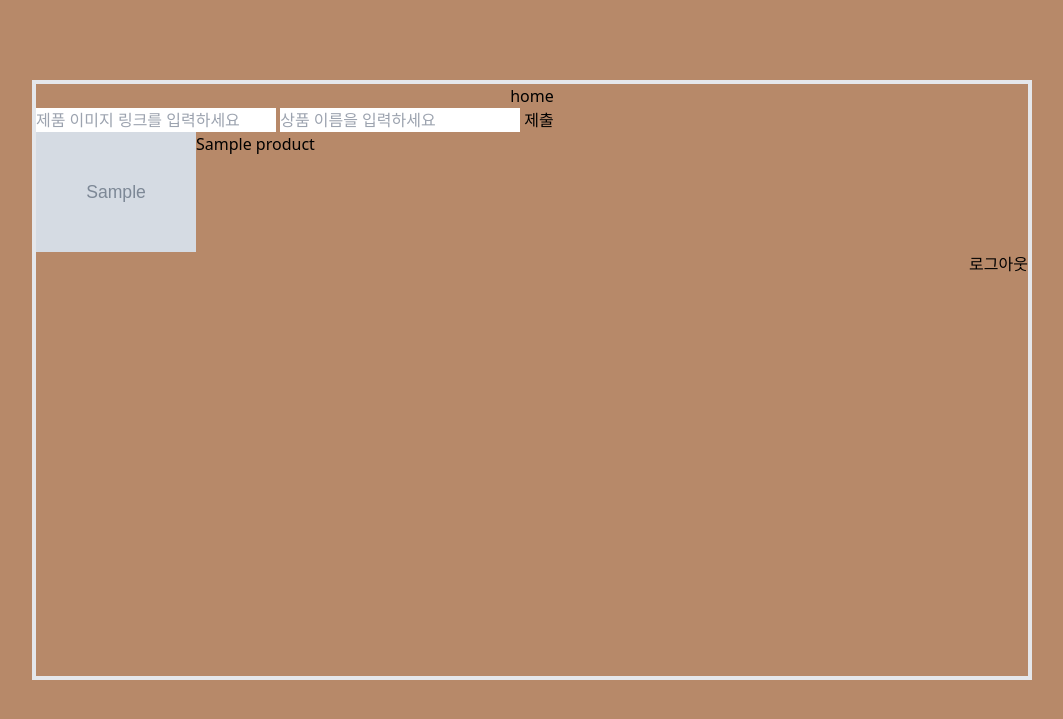
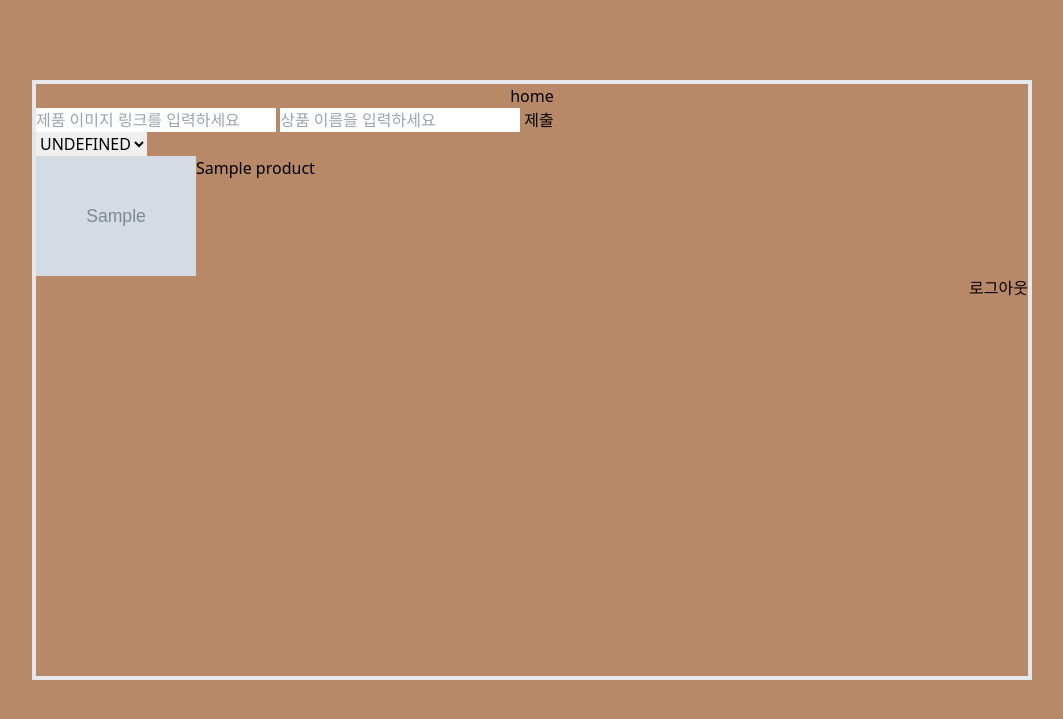
Before and after one commit to yamkant/suitcase, a Django app: page / in a window 1280 px wide. Shown: the top 719 px of the page, without its empty margins (108-1171 px from the left). Run offline with Django 4.2, Linux system fonts and the light colour scheme; a user stored in the database is signed in; tables that the repository leaves empty hold one stand-in row (values such as "Sample post"); grey boxes marked "Sample" are stand-in pictures; style sheets or scripts are compiled from the project's sources; some libraries are stand-ins or nearby versions.

Commit message:
feat: #9 [App: products] 제품 등록시 카테고리 추가할 수 있도록 모델에 데이터 추가

```diff
--- a/web/apps/client/views.py
+++ b/web/apps/client/views.py
@@ -8,6 +8,13 @@ from products.models import Product
 @login_required
 def render_home(request):
     prod_list = Product.objects.filter()
-    context = {'prod_list': prod_list}
+    # TODO: Enum to dictionary로 리팩토링
+    cate_dict = {
+        "UNDEFINED": 1,
+        "PANTS": 2,
+        "TOPS": 3,
+    }
+
+    context = {'prod_list': prod_list, 'cate_dict': cate_dict}
 
     return render(request, 'client/home.html', context)
--- /dev/null
+++ b/web/apps/products/constants.py
@@ -0,0 +1,6 @@
+from enum import Enum
+
+class CategoryEnum(Enum):
+    UNDEFINED   = 1
+    PANTS       = 2
+    TOPS        = 3
--- a/web/apps/products/models.py
+++ b/web/apps/products/models.py
@@ -9,6 +9,7 @@ class Product(BaseModel):
     saved_image_url = models.CharField(max_length=255, blank=True, null=True)
     is_favorite = models.CharField(default="N", max_length=1)
     is_profile = models.CharField(default="N", max_length=1)
+    category = models.IntegerField(default=1)
 
     user_id = models.ForeignKey(User, db_column="user_id", on_delete=models.PROTECT)
 
--- a/web/apps/products/serializers.py
+++ b/web/apps/products/serializers.py
@@ -12,6 +12,7 @@ class ProductSerializer(serializers.ModelSerializer):
         fields = (
             "id",
             "name",
+            "category",
             "image_url",
             "saved_image_url",
             "is_favorite",
@@ -29,6 +30,7 @@ class ProductCreateSerializer(CreateSerializer):
             "name",
             "image_url",
             "saved_image_url",
+            "category",
             "user_id",
         )
 
--- a/web/apps/templates/client/home.html
+++ b/web/apps/templates/client/home.html
@@ -7,12 +7,17 @@
         <h1>home</h1>
     </div>
 
-    <form method="POST" action="{% url 'products:viewset' %}">
+    <form method="POST" action="{% url 'products:viewset' %}" id="add-product">
         {% csrf_token %}
         <input name="image_url" type="text" class="w-60" placeholder="제품 이미지 링크를 입력하세요">
         <input name="name" type="text" class="w-60" placeholder="상품 이름을 입력하세요">
         <button type="submit">제출</button>
     </form>
+    <select name="category" form="add-product">
+        {% for key, value in cate_dict.items %}
+            <option value="{{value}}">{{key}}</option>
+        {% endfor %}
+    </select>
 
     {% for prod in prod_list %}
         <div class="flex">
```
Also changed, not shown: web/apps/products/tests/test_serializers.py (+5 -2 lines), web/apps/products/tests/test_views.py (+4 -1 lines), web/apps/products/migrations/0005_product_category.py (added).
